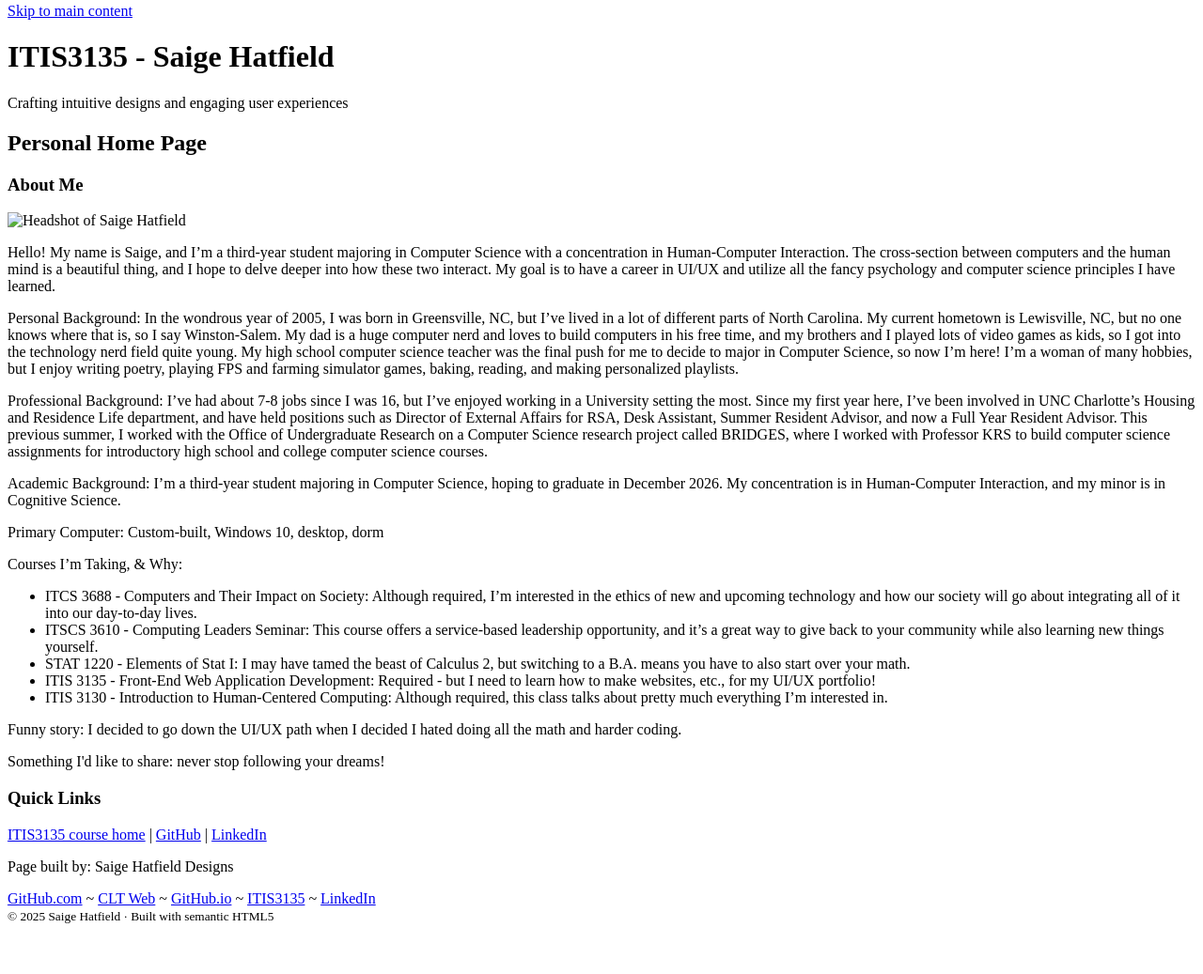
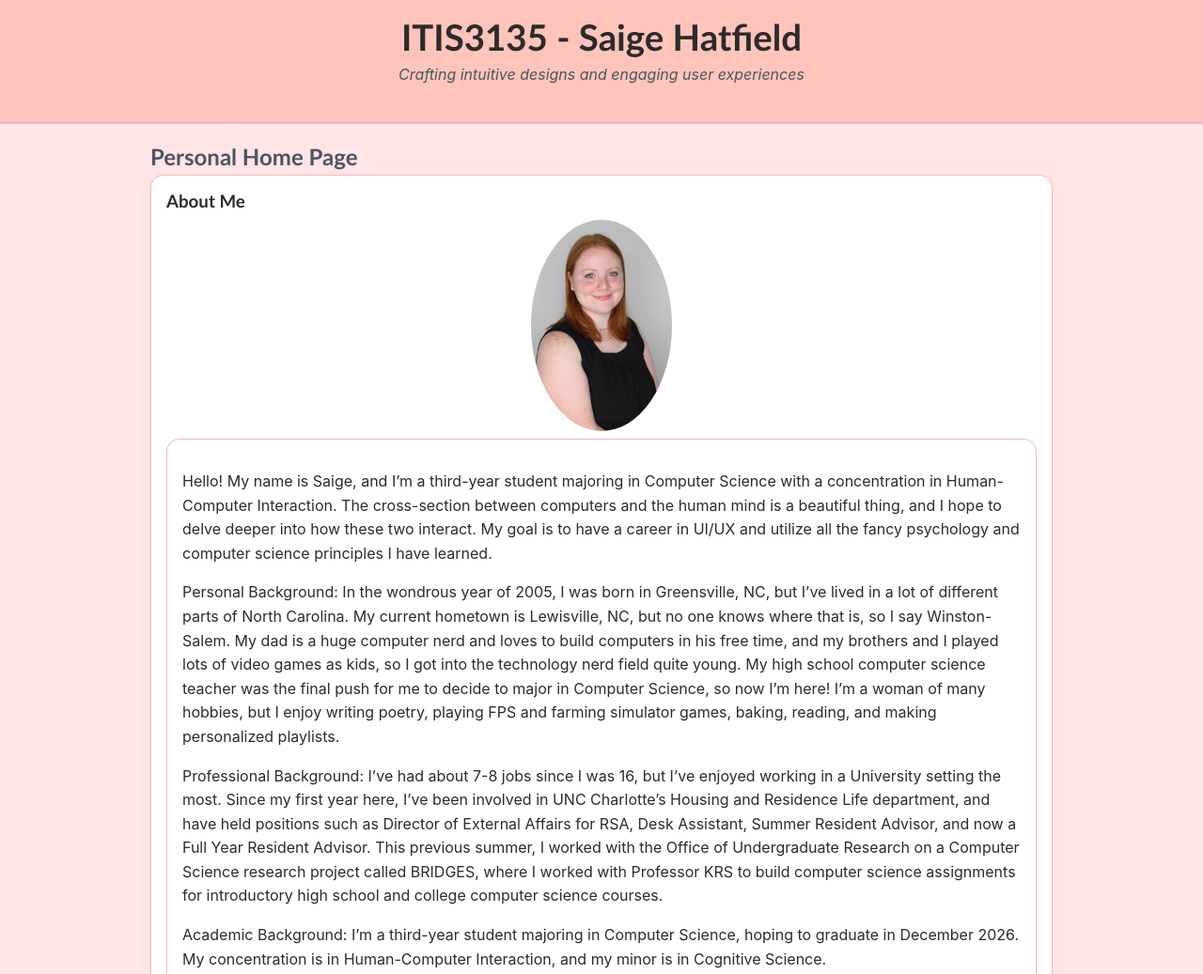
Before and after one commit to vilvt/vilvt.github.io, a plain HTML site: page index.html in a window 1280 px wide. Shown: the part 5-1042 px from the top of the page at 94% size. Before the commit the page ends 997 px from the top, so only its background shows below. Drawn offline with Linux system fonts and the light colour scheme; files that its build step writes are made by us from their sources.

Commit message:
Updated CSS and HTML

```diff
--- a/default.css
+++ b/default.css
@@ -0,0 +1,144 @@
+/* default.css - external CSS for personal home page */
+
+/* Color palette: https://coolors.co/palette/ff9286-fbb3a5-ffc5ba-ffe5e5-f4b7c6-ff92b1-fe7295 */
+:root {
+  --bg: #ffe5e5;
+  --ink: #2e2a2c;
+  --muted: #4b5563;
+  --brand: #ff92b1;
+  --brand-ink: #fe7295;
+  --card: #ffffff;
+  --border: #f4b7c6;
+  --header-bg: #ffc5ba;
+  --footer-bg: #fbb3a5;
+
+  --font-body: ui-sans-serif, -apple-system, BlinkMacSystemFont, "Segoe UI", Roboto,
+               "Helvetica Neue", Arial, "Noto Sans", "Apple Color Emoji",
+               "Segoe UI Emoji", "Segoe UI Symbol", "Noto Color Emoji";
+  --font-heading: "Trebuchet MS", Verdana, Geneva, Tahoma, sans-serif;
+}
+
+/* Global Styles */
+html, body {
+  margin: 0;
+  padding: 0;
+  font-family: var(--font-body);
+  color: var(--ink);
+  background: var(--bg);
+  line-height: 1.6;
+}
+
+.wrap {
+  width: min(90%, 960px);
+  margin: 0 auto;
+}
+
+header, main, footer {
+  padding: 1.25rem 0;
+}
+
+/* Header */
+header {
+  background: var(--header-bg);
+  border-bottom: 3px solid var(--border);
+  text-align: center;
+}
+
+header h1 {
+  font-family: var(--font-heading);
+  font-size: clamp(1.6rem, 2.2vw + 1rem, 2.4rem);
+  margin: 0;
+}
+
+header .tagline {
+  font-style: italic;
+  color: var(--muted);
+  margin-top: 0.25rem;
+}
+
+/* Headings */
+h1, h2, h3 {
+  font-family: var(--font-heading);
+  line-height: 1.25;
+  margin: 0 0 .25rem;
+}
+
+h2 {
+  color: var(--muted);
+  font-weight: 600;
+}
+
+/* Cards */
+.card {
+  background: var(--card);
+  border: 1px solid var(--border);
+  border-radius: 14px;
+  padding: 1rem;
+  box-shadow: 0 2px 6px rgba(0,0,0,0.05);
+  margin-bottom: 1rem;
+}
+
+/* Images */
+.headshot {
+  width: 150px;
+  height: auto;
+  border-radius: 50%;
+  display: block;
+  margin: 0.5rem auto;
+}
+
+/* Links */
+a {
+  color: var(--brand);
+  text-decoration: none;
+  font-weight: 500;
+}
+a:hover, a:focus {
+  color: var(--brand-ink);
+  text-decoration: underline;
+  outline: none;
+}
+
+/* Footer */
+footer {
+  border-top: 3px solid var(--border);
+  background: var(--footer-bg);
+  padding-top: 1rem;
+  text-align: center;
+}
+
+footer p, footer small {
+  margin: 0.25rem 0;
+}
+
+nav.footer-nav {
+  display: flex;
+  flex-wrap: wrap;
+  justify-content: center;
+  gap: 0.5rem;
+  margin-bottom: 0.5rem;
+}
+
+.sep {
+  opacity: 0.7;
+  padding: 0 0.25rem;
+}
+
+/* Accessibility */
+.skip-link {
+  position: absolute;
+  left: -9999px;
+  top: auto;
+  width: 1px;
+  height: 1px;
+  overflow: hidden;
+}
+.skip-link:focus {
+  position: static;
+  width: auto;
+  height: auto;
+  padding: 0.5rem 0.75rem;
+  background: #fff;
+  border: 1px dashed var(--brand);
+  border-radius: 8px;
+}
--- a/index.html
+++ b/index.html
@@ -11,7 +11,7 @@
 
 
 <!-- Link to external CSS -->
-<link rel="stylesheet" href="css/default.css" />
+<link rel="stylesheet" href="default.css" />
 </head>
 <body>
 <a class="skip-link" href="#main">Skip to main content</a>
@@ -31,28 +31,26 @@
 
 <section class="card" aria-labelledby="about">
 <h3 id="about">About Me</h3>
-<img src="saige-by-boba.png" alt="Headshot of Saige Hatfield" class="headshot" />
-
+<img src="saige-headshot.jpg" alt="Headshot of Saige Hatfield" class="headshot" />
     <section class="card" aria-labelledby="about">
-      <h3 id="about" class="visually-hidden" style="position:absolute;left:-9999px;">About</h3>
       <p>Hello! My name is Saige, and I’m a third-year student majoring in Computer Science with a concentration in Human-Computer Interaction. The cross-section between computers and the human mind is a beautiful thing, and I hope to delve deeper into how these two interact.
-        My goal is to have a career in UI/UX and utilize all the fancy psychology and computer science principles I have learned. </p>
-    </p><p>Personal Background: In the wondrous year of 2005, I was born in Greensville, NC, but I’ve lived in a lot of different parts of North Carolina. My current hometown is Lewisville, NC, but no one knows where that is, so I say Winston-Salem.
+        My goal is to have a career in UI/UX and utilize all the fancy psychology and computer science principles I have learned.</p>
+      <p>Personal Background: In the wondrous year of 2005, I was born in Greensville, NC, but I’ve lived in a lot of different parts of North Carolina. My current hometown is Lewisville, NC, but no one knows where that is, so I say Winston-Salem.
         My dad is a huge computer nerd and loves to build computers in his free time, and my brothers and I played lots of video games as kids, so I got into the technology nerd field quite young. My high school computer science teacher was the
-        final push for me to decide to major in Computer Science, so now I’m here! I’m a woman of many hobbies, but I enjoy writing poetry, playing FPS and farming simulator games, baking, reading, and making personalized playlists.
+        final push for me to decide to major in Computer Science, so now I’m here! I’m a woman of many hobbies, but I enjoy writing poetry, playing FPS and farming simulator games, baking, reading, and making personalized playlists.</p>
       <p>Professional Background: I’ve had about 7-8 jobs since I was 16, but I’ve enjoyed working in a University setting the most. Since my first year here, I’ve been involved in UNC Charlotte’s Housing and Residence Life department, and
         have held positions such as Director of External Affairs for RSA, Desk Assistant, Summer Resident Advisor, and now a Full Year Resident Advisor. This previous summer, I worked with the
-        Office of Undergraduate Research on a Computer Science research project called BRIDGES, where I worked with Professor KRS to build computer science assignments for introductory high school and college computer science courses.
+        Office of Undergraduate Research on a Computer Science research project called BRIDGES, where I worked with Professor KRS to build computer science assignments for introductory high school and college computer science courses.</p>
       <p>Academic Background: I’m a third-year student majoring in Computer Science, hoping to graduate in December 2026. My concentration is in Human-Computer Interaction, and my minor is in Cognitive Science. </p>
       <p>Primary Computer: Custom-built, Windows 10, desktop, dorm</p>
-      <p>Courses I’m Taking, & Why:
+      <p>Courses I’m Taking, & Why:</p>
         <ul>
         <li>ITCS 3688 - Computers and Their Impact on Society: Although required, I’m interested in the ethics of new and upcoming technology and how our society will go about integrating all of it into our day-to-day lives.</li>
         <li>ITSCS 3610 - Computing Leaders Seminar: This course offers a service-based leadership opportunity, and it’s a great way to give back to your community while also learning new things yourself.</li>
         <li>STAT 1220 - Elements of Stat I: I may have tamed the beast of Calculus 2, but switching to a B.A. means you have to also start over your math.</li>
         <li>ITIS 3135 - Front-End Web Application Development: Required - but I need to learn how to make websites, etc., for my UI/UX portfolio!</li>
         <li>ITIS 3130 - Introduction to Human-Centered Computing: Although required, this class talks about pretty much everything I’m interested in.</li>
-    </ul></p>
+    </ul>
     <p>Funny story: I decided to go down the UI/UX path when I decided I hated doing all the math and harder coding.</p>
     <p>Something I'd like to share: never stop following your dreams!</p>
     </section>
```
Also changed, not shown: saige-headshot.jpg (added).
